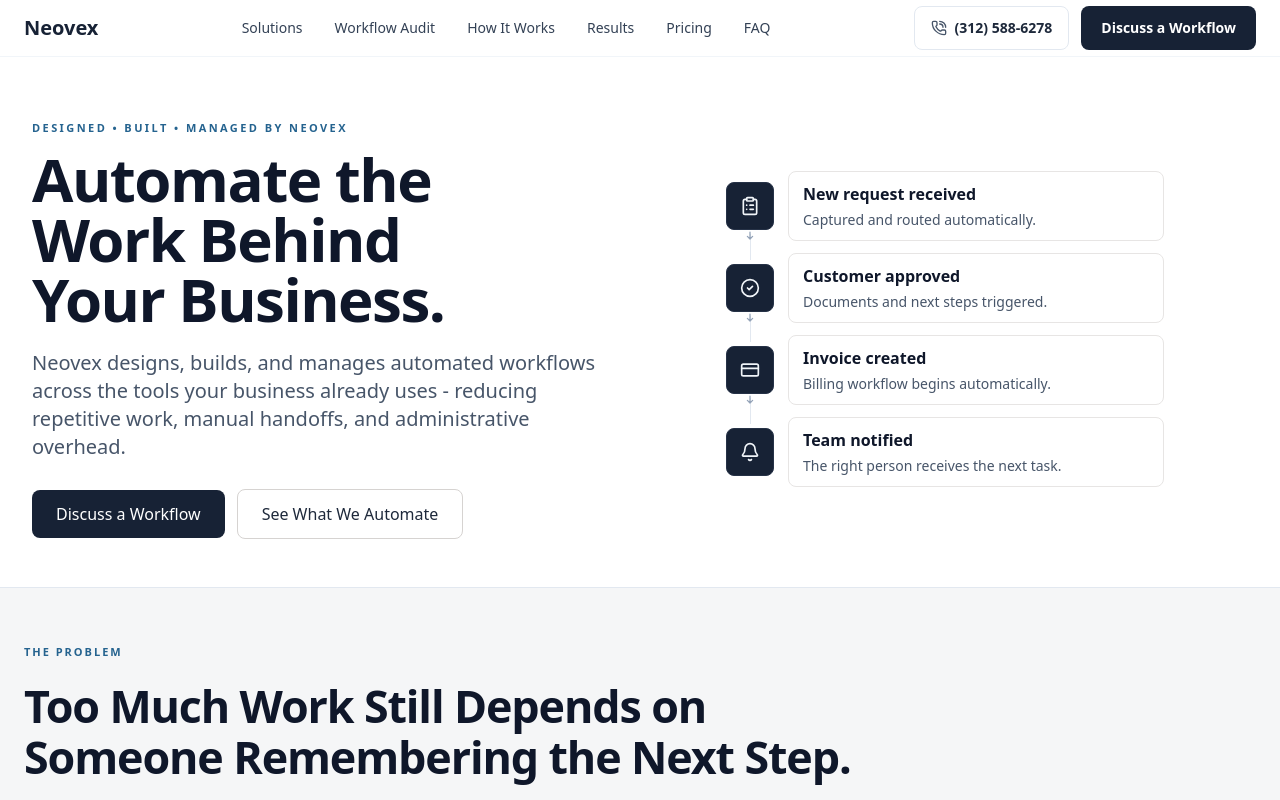
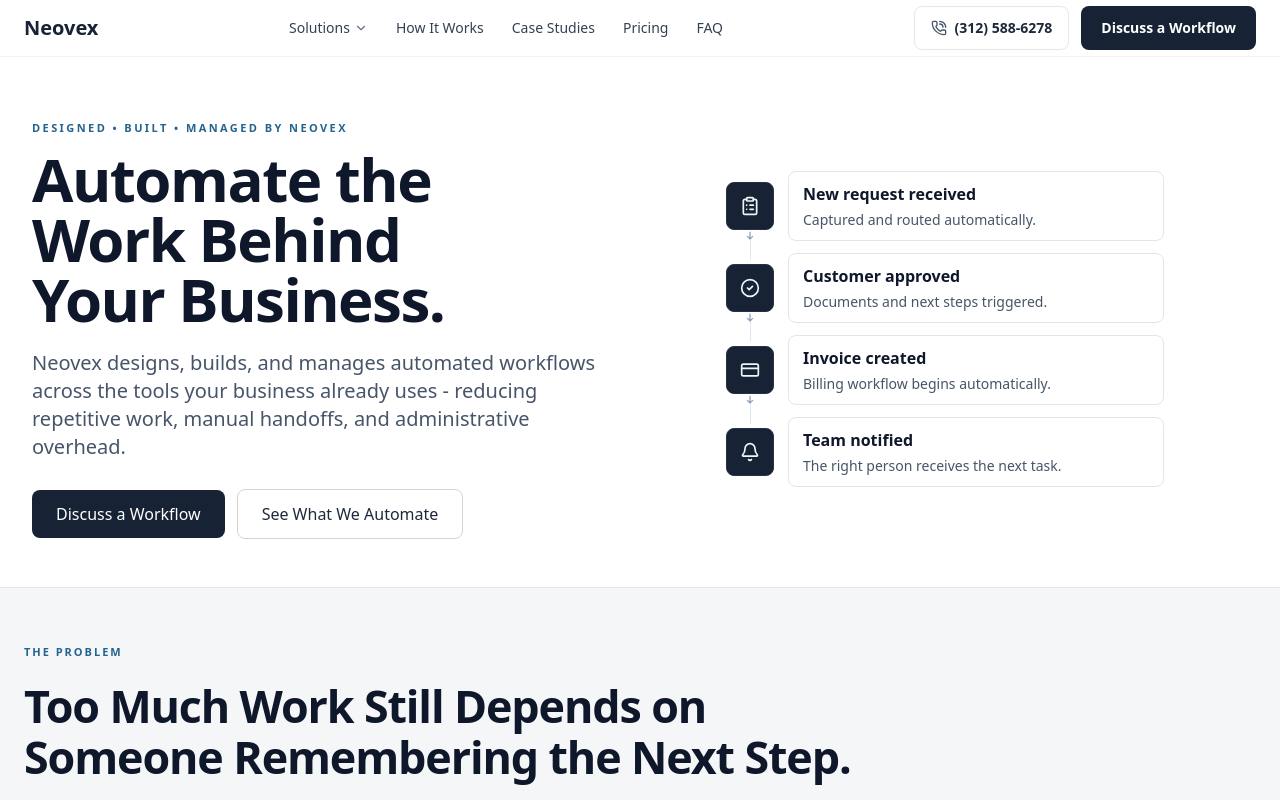
Before and after one commit to VVG-1/neovex-site, a React (Vite) app: page / in a window 1280 px wide. Shown: the top 800 px of the page. Built offline with nearby package versions, Linux system fonts and the light colour scheme.

Commit message:
Refine header navigation structure

```diff
--- a/src/components/Header.jsx
+++ b/src/components/Header.jsx
@@ -1,17 +1,43 @@
 import React, { useEffect, useState } from "react";
 import { createPortal } from "react-dom";
 import { Link, useLocation } from "react-router-dom";
-import { Menu, PhoneCall, X } from "lucide-react";
+import { ChevronDown, Menu, PhoneCall, X } from "lucide-react";
 
 const PHONE = "(312) 588-6278";
 const PHONE_TEL = "+13128982809";
 const MEETINGS_URL = "https://meetings.hubspot.com/neovex";
 
+const solutionItems = [
+  {
+    href: "/#solutions",
+    label: "Workflow Automation",
+    desc: "General overview of Neovex workflow automation.",
+  },
+  {
+    href: "/#audit",
+    label: "Workflow Automation Audit",
+    desc: "Identify and prioritize the highest-value opportunities.",
+  },
+  {
+    href: "/#pricing",
+    label: "Workflow Build",
+    desc: "For a defined process that is ready to automate.",
+  },
+  {
+    href: "/#pricing",
+    label: "Automation Systems",
+    desc: "For larger operational processes and connected workflows.",
+  },
+  {
+    href: "/#pricing",
+    label: "Managed Automation",
+    desc: "Ongoing monitoring, maintenance, and improvements.",
+  },
+];
+
 const navItems = [
-  { href: "/#solutions", label: "Solutions" },
-  { href: "/#audit", label: "Workflow Audit" },
   { href: "/#how-it-works", label: "How It Works" },
-  { href: "/#results", label: "Results" },
+  { href: "/#results", label: "Case Studies" },
   { href: "/#pricing", label: "Pricing" },
   { href: "/#faq", label: "FAQ" },
 ];
@@ -70,6 +96,23 @@
               </div>
 
               <div className="px-4 pt-2 pb-24 flex-1 overflow-y-auto">
+                <div className="px-4 py-3">
+                  <div className="text-[15px] font-semibold text-slate-900">Solutions</div>
+                  <div className="mt-2 border-l border-slate-200 pl-4">
+                    {solutionItems.map((item) => (
+                      <a
+                        key={`${item.label}-${item.href}`}
+                        href={item.href}
+                        className="block py-2"
+                        onClick={closeMobile}
+                      >
+                        <span className="block text-sm font-medium text-slate-900">{item.label}</span>
+                        <span className="mt-0.5 block text-xs leading-5 text-slate-500">{item.desc}</span>
+                      </a>
+                    ))}
+                  </div>
+                </div>
+
                 {navItems.map((item) => (
                   <a
                     key={item.href}
@@ -155,7 +198,30 @@
           <span className="text-xl font-bold text-[#172235]">Neovex</span>
         </Link>
 
-        <nav className="flex items-center gap-6">
+        <nav className="flex items-center gap-5">
+          <div className="relative group">
+            <a
+              href="/#solutions"
+              className="inline-flex items-center gap-1 px-1 py-4 text-sm font-medium text-slate-700 hover:text-[#25638f] transition"
+            >
+              Solutions
+              <ChevronDown className="h-3.5 w-3.5 text-slate-500 transition group-hover:text-[#25638f]" aria-hidden="true" />
+            </a>
+
+            <div className="invisible absolute left-0 top-full z-50 w-72 translate-y-2 rounded-lg border border-slate-200 bg-white p-2 opacity-0 shadow-sm transition group-hover:visible group-hover:translate-y-0 group-hover:opacity-100 group-focus-within:visible group-focus-within:translate-y-0 group-focus-within:opacity-100">
+              {solutionItems.map((item) => (
+                <a
+                  key={`${item.label}-${item.href}`}
+                  href={item.href}
+                  className="block rounded-md px-3 py-2.5 hover:bg-slate-50 focus:bg-slate-50 focus:outline-none"
+                >
+                  <span className="block text-sm font-semibold text-[#172235]">{item.label}</span>
+                  <span className="mt-0.5 block text-xs leading-5 text-slate-500">{item.desc}</span>
+                </a>
+              ))}
+            </div>
+          </div>
+
           {navItems.map((item) => (
             <a
               key={item.href}
```
